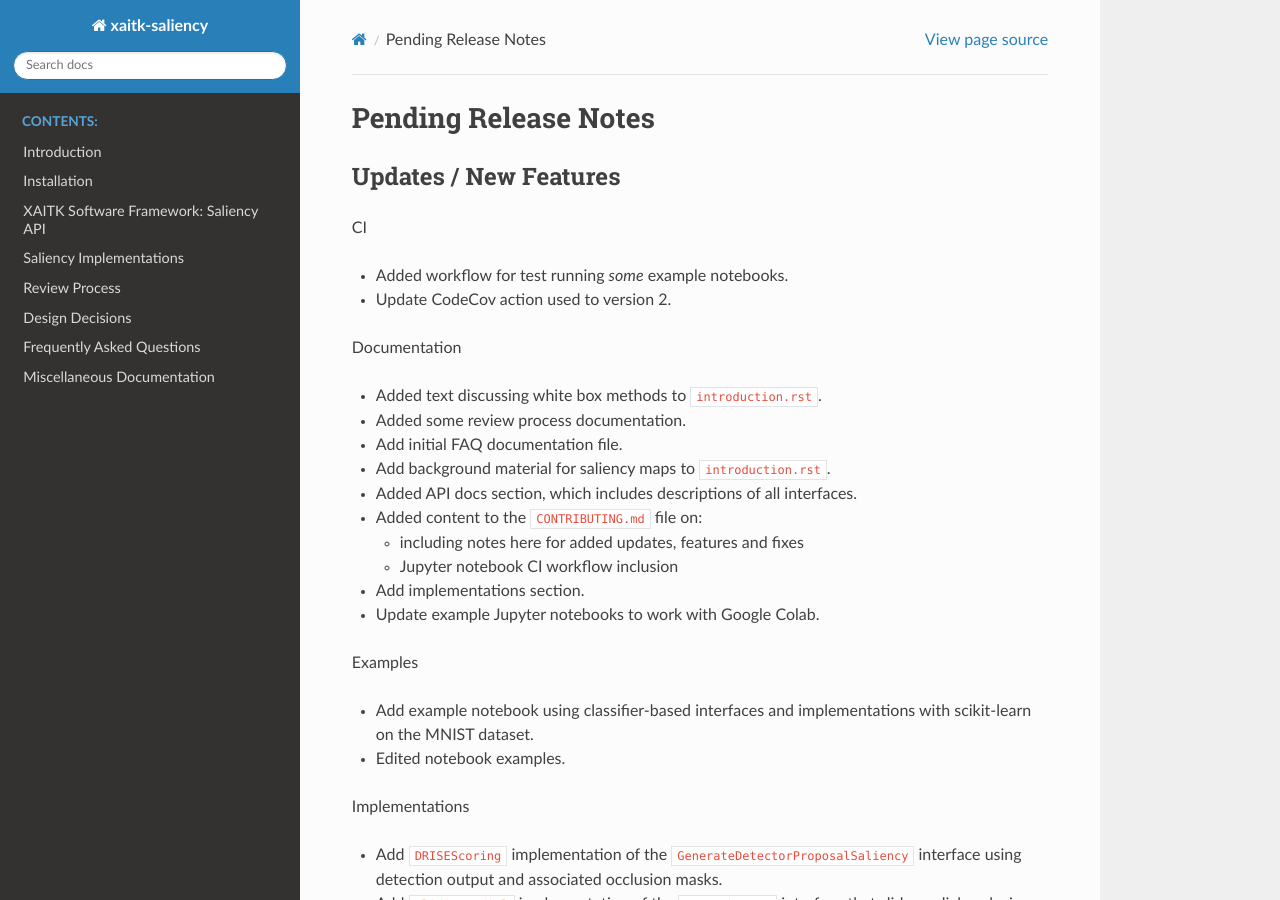
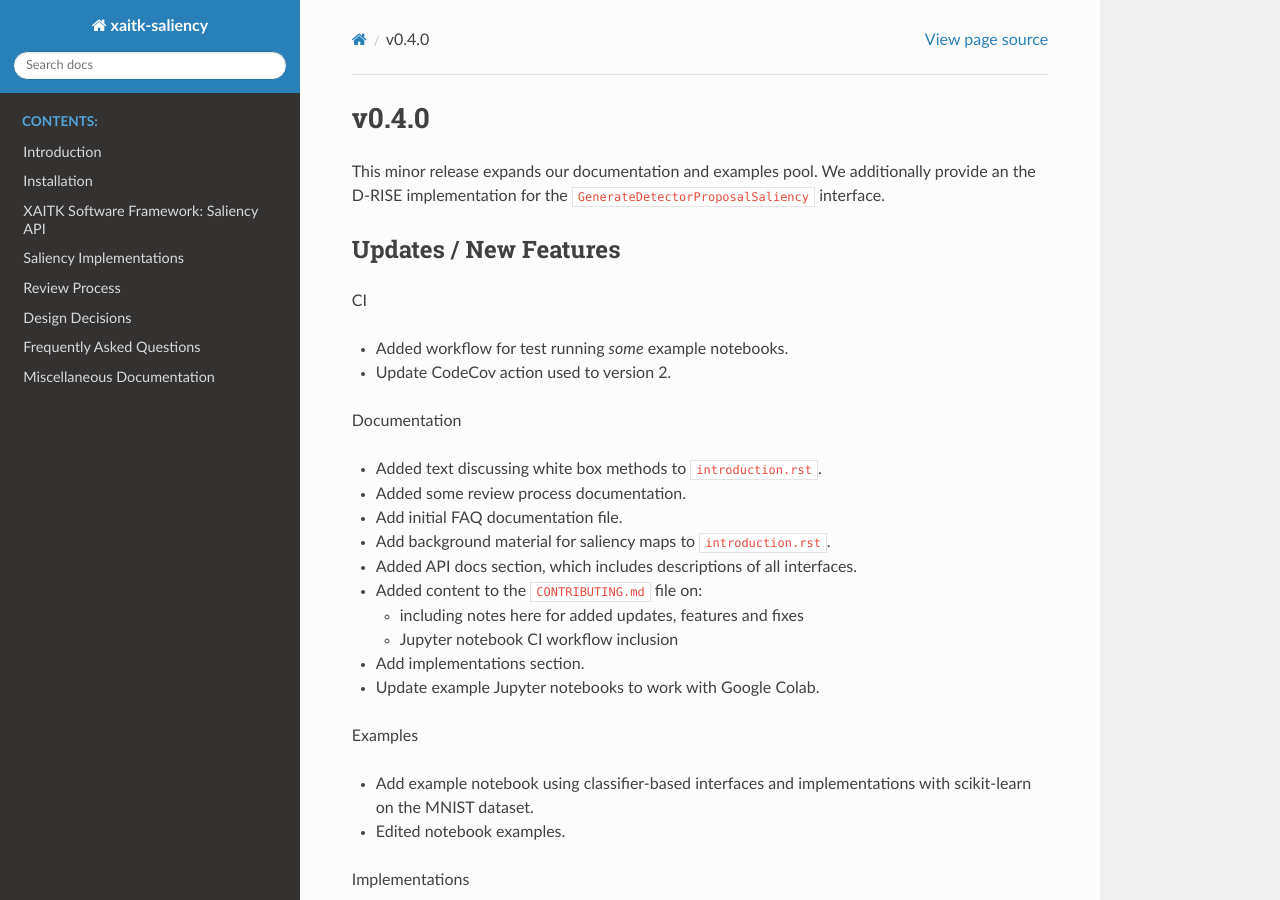
Before and after one commit to XAITK/xaitk-saliency, a Sphinx documentation site: the page built from docs/release_notes/v0.4.0.rst, in a window 1280 px wide and 900 px high. Built offline with Sphinx 7.4.7 and the Read the Docs theme 2.0.0, drawn with Linux system fonts in a browser that asks for light colours; pages that are not in the unit, such as notebooks, are missing from menus.

Commit message:
Bump version

```diff
--- a/docs/release_notes.rst
+++ b/docs/release_notes.rst
@@ -7,3 +7,4 @@ Release Notes
    release_notes/v0.2.0
    release_notes/v0.3.0
    release_notes/v0.3.1
+   release_notes/v0.4.0
--- a/docs/release_notes/pending_release.rst
+++ b/docs/release_notes/v0.4.0.rst
@@ -1,5 +1,8 @@
-Pending Release Notes
-=====================
+v0.4.0
+======
+This minor release expands our documentation and examples pool.
+We additionally provide an the D-RISE implementation for the
+``GenerateDetectorProposalSaliency`` interface.
 
 
 Updates / New Features
--- a/pyproject.toml
+++ b/pyproject.toml
@@ -8,7 +8,7 @@ name = "xaitk_saliency"
 # REMEMBER: `distutils.version.*Version` types can be used to compare versions
 # from strings like this.
 # This package prefers to use the strict numbering standard when possible.
-version = "0.3.1"
+version = "0.4.0"
 description = """\
     Visual saliency map generation interfaces and baseline implementations \
     for explainable AI."""
```
